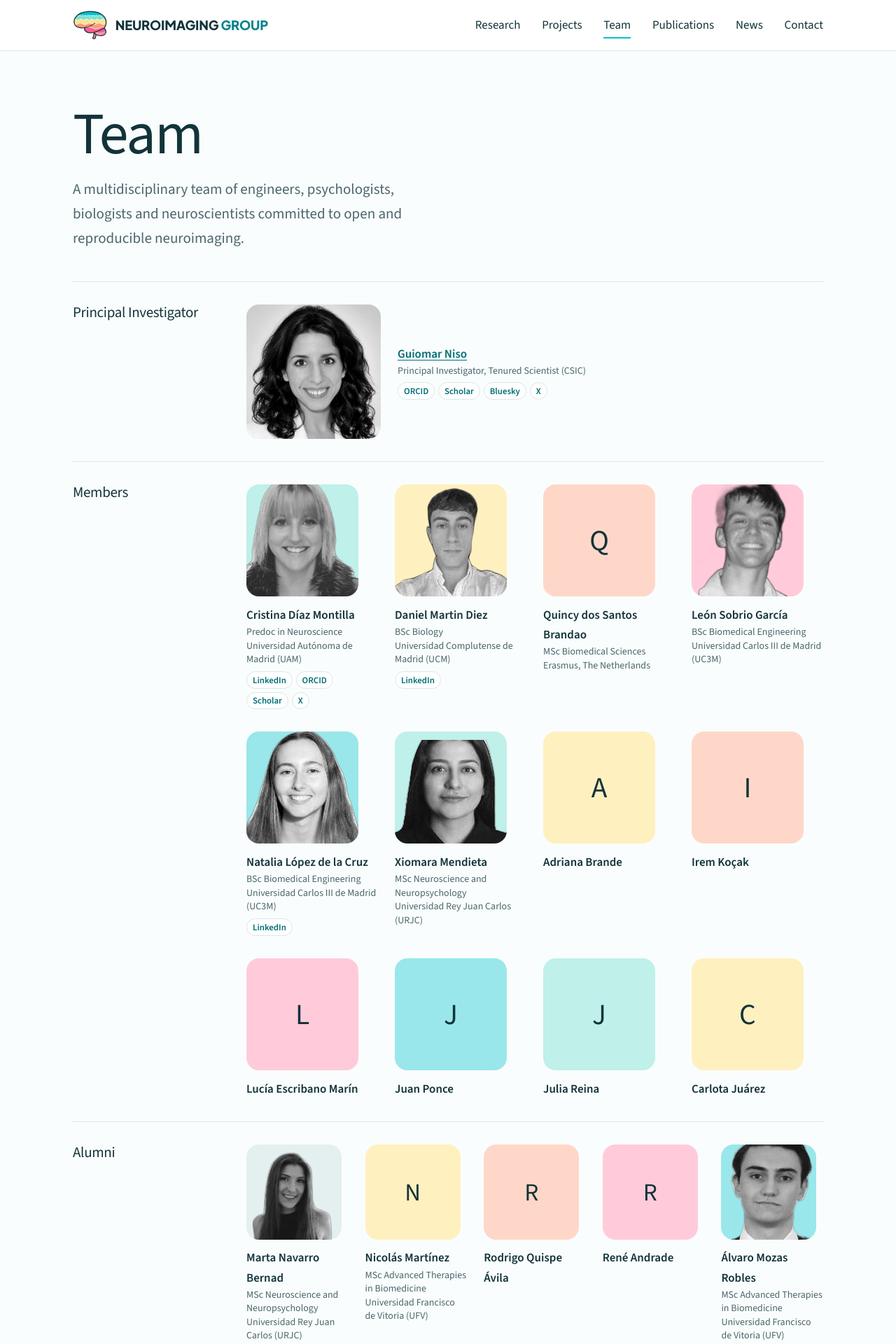
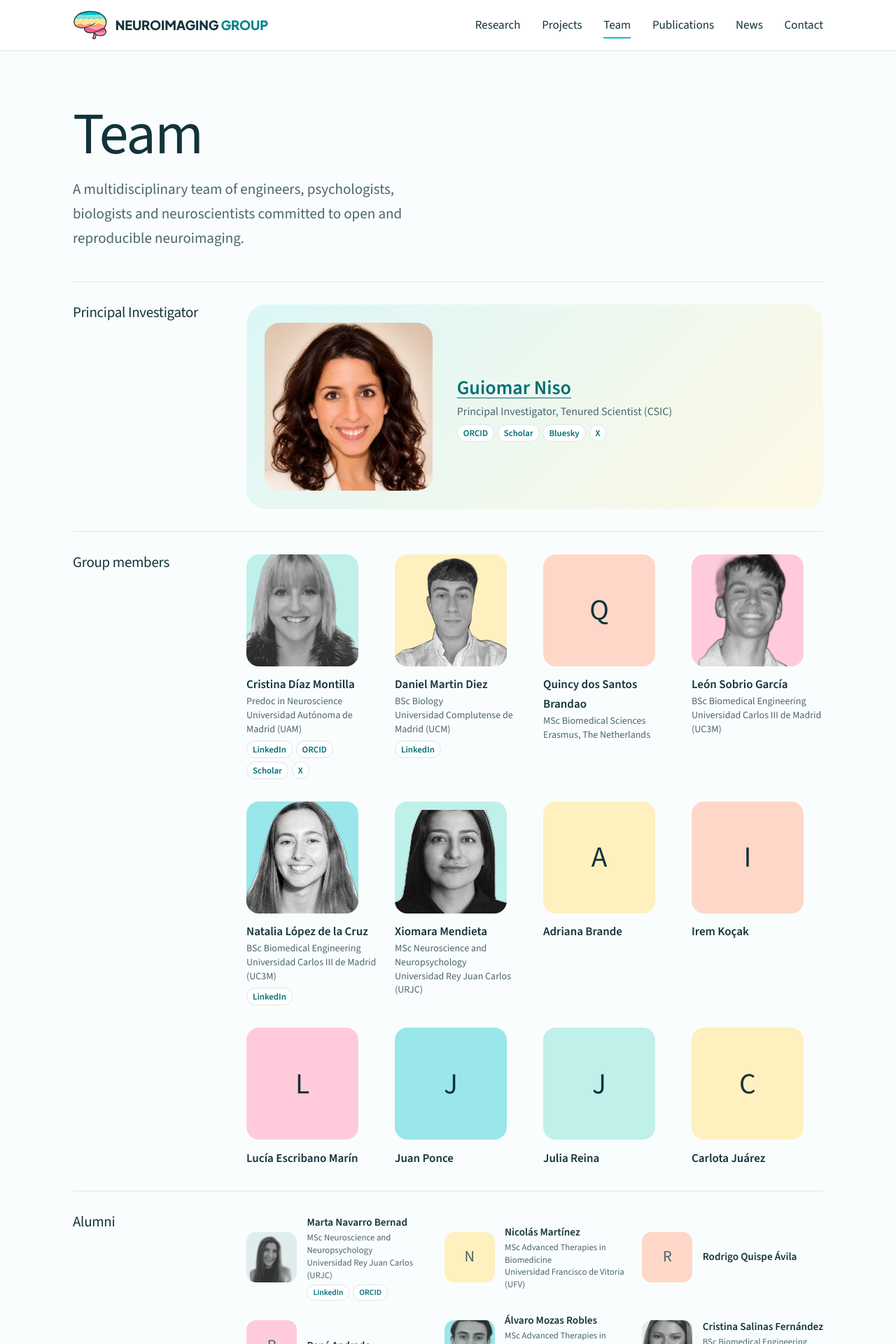
Before and after one commit to cajal-neuroimaging/cajal-neuroimaging.github.io, a Jekyll site: the page built from team.html, in a window 1280 px wide. Shown: the top 1920 px of the page at 70% size. Built offline with Jekyll 4.4.1, drawn with Linux system fonts in a browser that asks for light colours.

Commit message:
Team: feature the PI, keep members as cards, show alumni as a compact grey list
Co-Authored-By: Claude Opus 5.5 <noreply@anthropic.com>
Claude-Session: https://claude.ai/code/session_016qHx7xJtVuA2p8MXZK7uaB

```diff
--- a/assets/css/main.css
+++ b/assets/css/main.css
@@ -335,3 +335,23 @@ p { margin: 0 0 1em; }
 .site-foot__inst a:hover { opacity:.8; transform: translateY(-1px); }
 
 .person__now { font-size: var(--step--1); color: #006E75; margin-top: .25rem; }
+
+/* ---------- team v4: PI featured, members as cards, alumni compact ---------- */
+.people--pi { display: block; }
+.people--pi .person { grid-template-columns: 15rem minmax(0, 1fr); gap: 2.2rem; padding: 1.6rem; border-radius: 28px;
+  background: linear-gradient(135deg, color-mix(in srgb, var(--turquoise) 14%, white), color-mix(in srgb, var(--yellow) 22%, white)); }
+.people--pi .person__avatar { width: 15rem; height: 15rem; max-width: 15rem; border-radius: 22px; }
+.people--pi .person__avatar img { filter: none; }
+.people--pi .person__name { font-size: var(--step-2, 1.6rem); }
+.people--pi .person__role { font-size: 1rem; }
+@media (max-width: 640px) { .people--pi .person { grid-template-columns: 1fr; } .people--pi .person__avatar { width: 100%; height: auto; max-width: 15rem; } }
+
+.people--alumni { grid-template-columns: repeat(auto-fill, minmax(15rem, 1fr)) !important; gap: 1rem 1.5rem !important; }
+.people--alumni .person { display: grid; grid-template-columns: 4.5rem minmax(0, 1fr); gap: .9rem; align-items: center; }
+.people--alumni .person__avatar { width: 4.5rem; height: 4.5rem; max-width: 4.5rem; margin: 0; border-radius: 14px; font-size: 1.4rem; }
+.people--alumni .person__avatar img { filter: grayscale(1); opacity: .9; }
+.people--alumni .person__name { font-size: .95rem; }
+.people--alumni .person__role { font-size: .8rem; }
+.people--alumni .person__links { margin-top: .3rem !important; }
+.people--alumni .person__links a { font-size: .72rem; }
+.people--alumni li .person__avatar { background: color-mix(in srgb, var(--line) 80%, white) !important; color: var(--ink-soft); }
--- a/team.html
+++ b/team.html
@@ -12,7 +12,7 @@ lede: A multidisciplinary team of engineers, psychologists, biologists and neuro
   </ul>
 </section>
 <section class="cv-section">
-  <h2>Members</h2>
+  <h2>Group members</h2>
   <ul class="people">
     {% for p in site.data.team.members %}{% include person.html %}{% endfor %}
   </ul>
```
